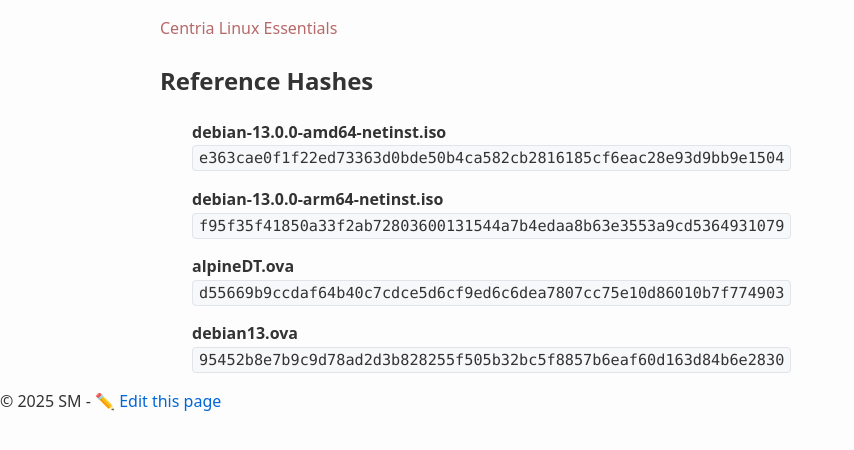
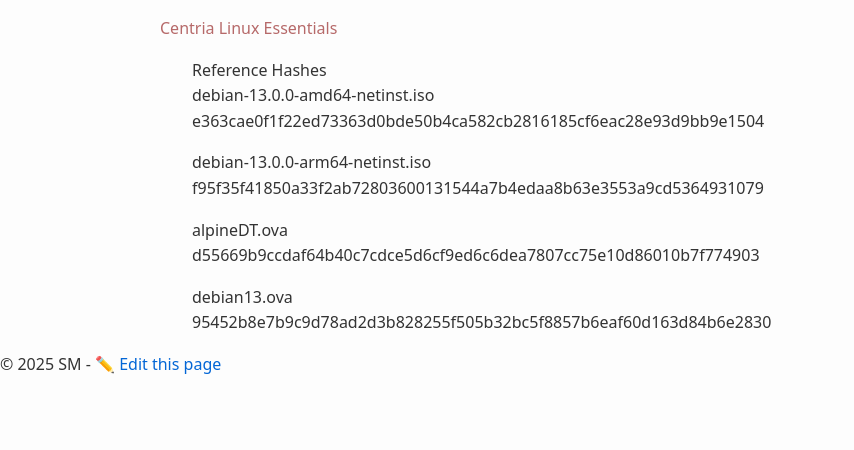
Before and after one commit to averkoc/lx, a Jekyll site: the page built from docs/hashes.md, in a window 1280 px wide. Shown: the top 450 px of the page, without its empty margins (0-854 px from the left). Built offline with Jekyll 4.4.1, drawn with Linux system fonts in a browser that asks for light colours; our own code applies the rules of GitHub Pages for plain Markdown files.

```diff
--- a/docs/hashes.md
+++ b/docs/hashes.md
@@ -1,16 +1,12 @@
-## Reference Hashes
+Reference Hashes
+debian-13.0.0-amd64-netinst.iso
+e363cae0f1f22ed73363d0bde50b4ca582cb2816185cf6eac28e93d9bb9e1504
 
-**debian-13.0.0-amd64-netinst.iso**
-`e363cae0f1f22ed73363d0bde50b4ca582cb2816185cf6eac28e93d9bb9e1504`
+debian-13.0.0-arm64-netinst.iso
+f95f35f41850a33f2ab72803600131544a7b4edaa8b63e3553a9cd5364931079
 
+alpineDT.ova
+d55669b9ccdaf64b40c7cdce5d6cf9ed6c6dea7807cc75e10d86010b7f774903
 
-**debian-13.0.0-arm64-netinst.iso**
-`f95f35f41850a33f2ab72803600131544a7b4edaa8b63e3553a9cd5364931079`
-
-
-**alpineDT.ova**
-`d55669b9ccdaf64b40c7cdce5d6cf9ed6c6dea7807cc75e10d86010b7f774903`
-
-
-**debian13.ova**
-`95452b8e7b9c9d78ad2d3b828255f505b32bc5f8857b6eaf60d163d84b6e2830`
+debian13.ova
+95452b8e7b9c9d78ad2d3b828255f505b32bc5f8857b6eaf60d163d84b6e2830
```
